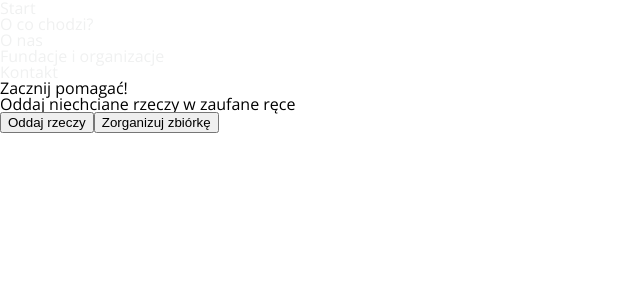
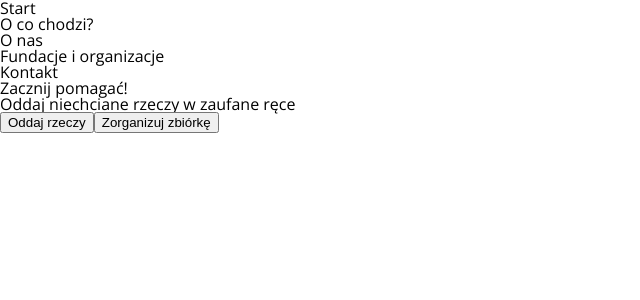
Before and after one commit to Trinfix/Portfolio-lab, a React (Create React App) app: page / in a window 1280 px wide. Shown: the top 300 px of the page, without its empty margins (0-640 px from the left). Built offline with nearby package versions, Linux system fonts and the light colour scheme.

Commit message:
Finish tasks 0

```diff
--- a/src/scss/main.scss
+++ b/src/scss/main.scss
@@ -9,11 +9,3 @@
 body {
   font-family: $font-base;
 }
-
-.menu {
- color: #F0F1F1;
-
- ul {
-   list-style-type: none;
- }
-}
```
